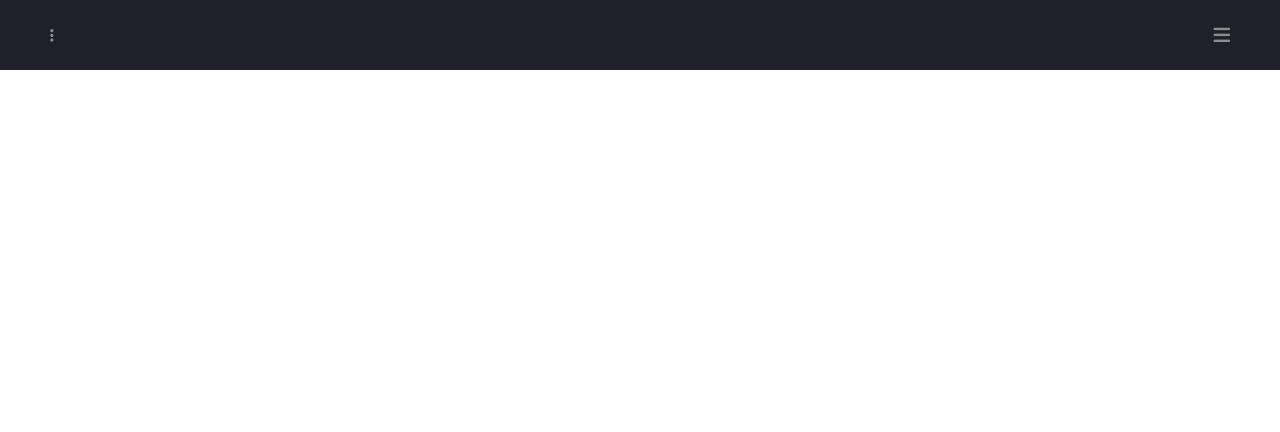
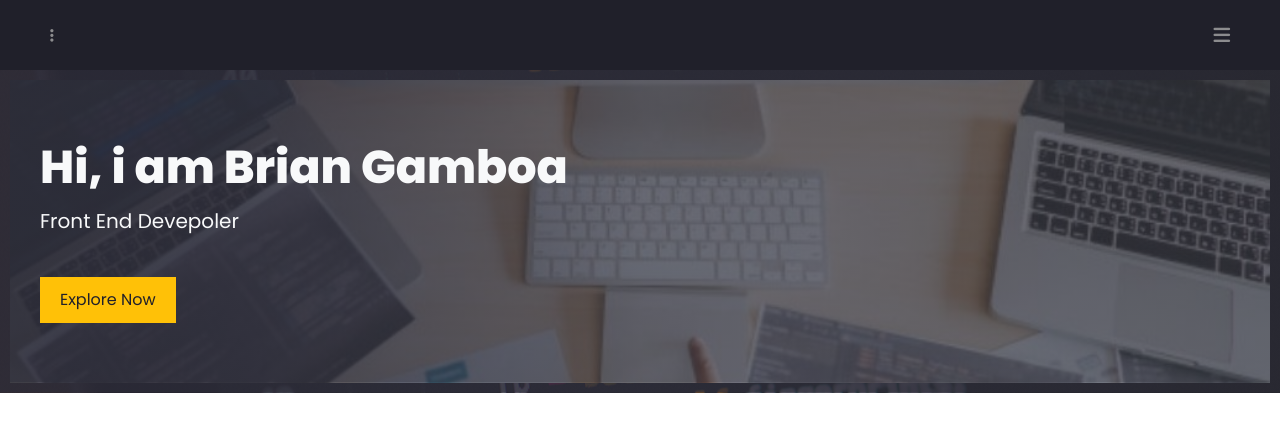
Before and after one commit to BrianGamboa/BrianGamboa.github.io, a plain HTML site: page index.html in a window 1280 px wide. Drawn offline with Linux system fonts and the light colour scheme.

Commit message:
Hero estructurado y estilizado

```diff
--- a/css/style.css
+++ b/css/style.css
@@ -14,13 +14,14 @@ html {
   box-sizing: inherit;
 }
 body {
-  line-height: 1.7;
+  font-family: "Poppins", sans-serif;
+  line-height: 1.6;
 }
 
 :root {
   --black-primary: #20202a;
   --grey: #8c8c8e;
-  --white: #fafafc;
+  --light: #f8f9fa;
 }
 /* Globales */
 .conteiner {
@@ -28,11 +29,38 @@ body {
   width: 95%;
   margin: 0 auto;
 }
+img {
+  max-width: 100%;
+}
+h1 {
+  font-size: 6.5rem;
+}
+h2 {
+  font-size: 5.9rem;
+}
+h3 {
+  font-size: 4.8rem;
+}
+h4 {
+  font-size: 3.4rem;
+}
+h5 {
+  font-size: 2.4rem;
+}
+/* Utilidades */
+.button {
+  background: #ffc107;
+  font-size: 1.6rem;
+  padding: 1rem 2rem;
+  color: var(--black-primary);
+  text-decoration: none;
+  display: inline-block;
+}
 
-/* Header */
+/*----------------- Header-------------------*/
 .header {
   background-color: var(--black-primary);
-  height: 70px;
+  height: 7rem;
 }
 .header__content {
   height: inherit;
@@ -54,5 +82,48 @@ body {
 }
 .header__content--left-menu i:hover,
 .header__content--right-menu i:hover {
-  color: var(--white);
+  color: var(--light);
 }
+/*-------------------- hero----------------- */
+.main {
+  background-image: linear-gradient(
+      90deg,
+      rgba(45, 45, 58, 0.9) 15%,
+      rgba(45, 45, 58, 0.9) 50%,
+      rgba(43, 43, 53, 0.9) 100%
+    ),
+    url(../images/bg.jpg);
+  padding: 1rem;
+  background-size: cover;
+  background-position: center;
+}
+.main__hero {
+  position: relative;
+  background-image: linear-gradient(
+      90deg,
+      rgba(45, 45, 58, 0.9) 15%,
+      rgba(45, 45, 58, 0.7) 50%,
+      rgba(43, 43, 53, 0.7) 100%
+    ),
+    url(../images/hero.jpg);
+  background-size: cover;
+  background-position: center;
+}
+.main__hero-title {
+  padding: 60px 30px;
+}
+.main__hero-title h1 {
+  color: var(--light);
+  line-height: 1.2;
+  margin: 0 0 1rem 0;
+  font-size: 4.6rem;
+  font-weight: 800;
+}
+.main__hero-title p {
+  font-size: 2rem;
+  color: var(--light);
+  margin: 1rem 0;
+}
+.main__hero-title .button {
+  margin-top: 3rem;
+}
--- a/index.html
+++ b/index.html
@@ -6,13 +6,19 @@
     <meta name="viewport" content="width=device-width, initial-scale=1.0" />
     <title>Brian Gamboa</title>
     <!-- Styles -->
+    <link rel="stylesheet" href="css/normalize.css" />
     <link rel="stylesheet" href="css/style.css" />
-    <link rel="stylesheet" href="css/normalize.css" />
     <!-- Icons -->
     <script
       src="https://kit.fontawesome.com/1ab79fe3ab.js"
       crossorigin="anonymous"
     ></script>
+    <!-- Fonts -->
+    <link rel="preconnect" href="https://fonts.gstatic.com" />
+    <link
+      href="https://fonts.googleapis.com/css2?family=Poppins:ital,wght@0,100;0,200;0,300;0,400;0,500;0,600;0,700;0,800;0,900;1,100;1,200;1,300;1,400;1,500;1,600;1,700;1,800;1,900&display=swap"
+      rel="stylesheet"
+    />
   </head>
   <body>
     <header class="header">
@@ -26,7 +32,16 @@
       </div>
     </header>
     <section></section>
-    <main></main>
+    <main class="main">
+      <div class="main__hero">
+        <div class="main__hero-title">
+          <h1>Hi, i am Brian Gamboa</h1>
+          <p>Front End Devepoler</p>
+          <a class="button" href="">Explore Now</a>
+        </div>
+        <div class="main__hero-photo"></div>
+      </div>
+    </main>
     <section></section>
   </body>
 </html>
```
Also changed, not shown: images/bg.jpg (added), images/hero.jpg (added), 1 other file.
